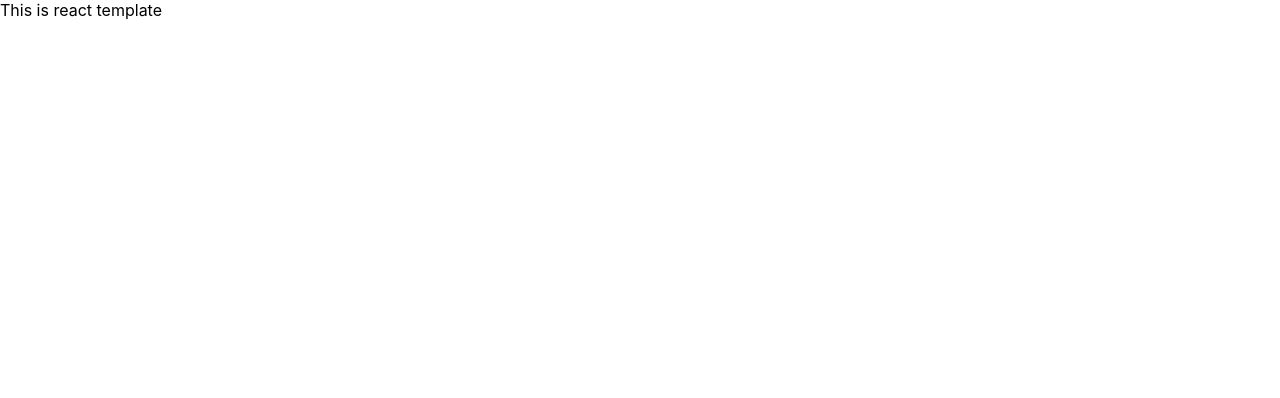
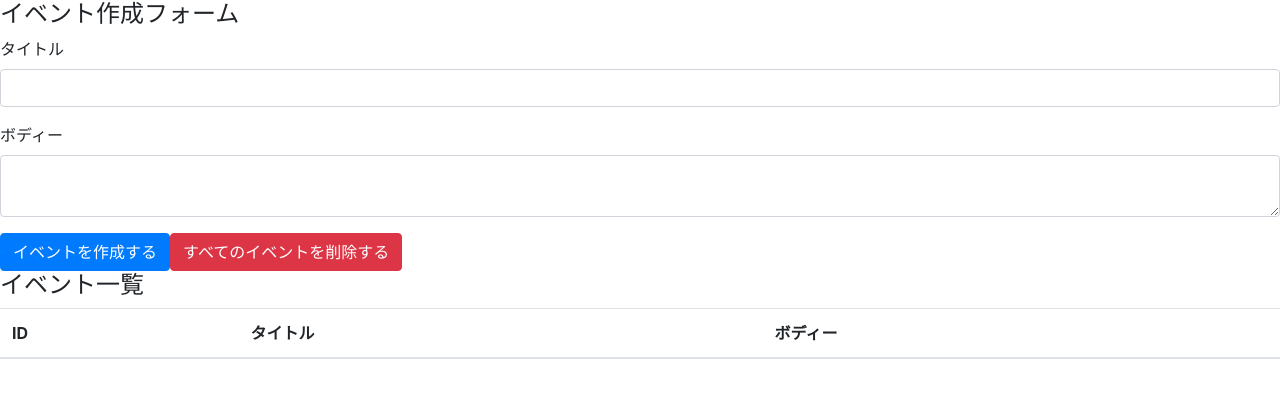
Before and after one commit to nargok/react_hook_study, a React app: page / in a window 1280 px wide. Shown: the top 398 px of the page. Built offline with nearby package versions, Linux system fonts and the light colour scheme.

Commit message:
bootstrap layout

```diff
--- a/src/components/App.js
+++ b/src/components/App.js
@@ -1,8 +1,37 @@
 import React from 'react';
+
+import 'bootstrap/dist/css/bootstrap.min.css';
 
 const App = () => {
   return (
-    <div>This is react template</div>
+    <div className="container-fruid">
+      <h4>イベント作成フォーム</h4>
+      <form>
+        <div className="form-group">
+          <label htmlFor="formEventTitle">タイトル</label>
+          <input className="form-control" id="formEventTitle" />
+        </div>
+
+        <div className="form-group">
+          <label htmlFor="formEventBody">ボディー</label>
+          <textarea className="form-control" id="formEventBody" />
+        </div>
+
+        <button className="btn btn-primary">イベントを作成する</button>
+        <button className="btn btn-danger">すべてのイベントを削除する</button>
+      </form>
+
+      <h4>イベント一覧</h4>
+      <table className="table table-hover">
+        <thead>
+          <th>ID</th>
+          <th>タイトル</th>
+          <th>ボディー</th>
+        </thead>
+        <tbody>
+        </tbody>
+      </table>
+    </div>
   );
 }
 
```
